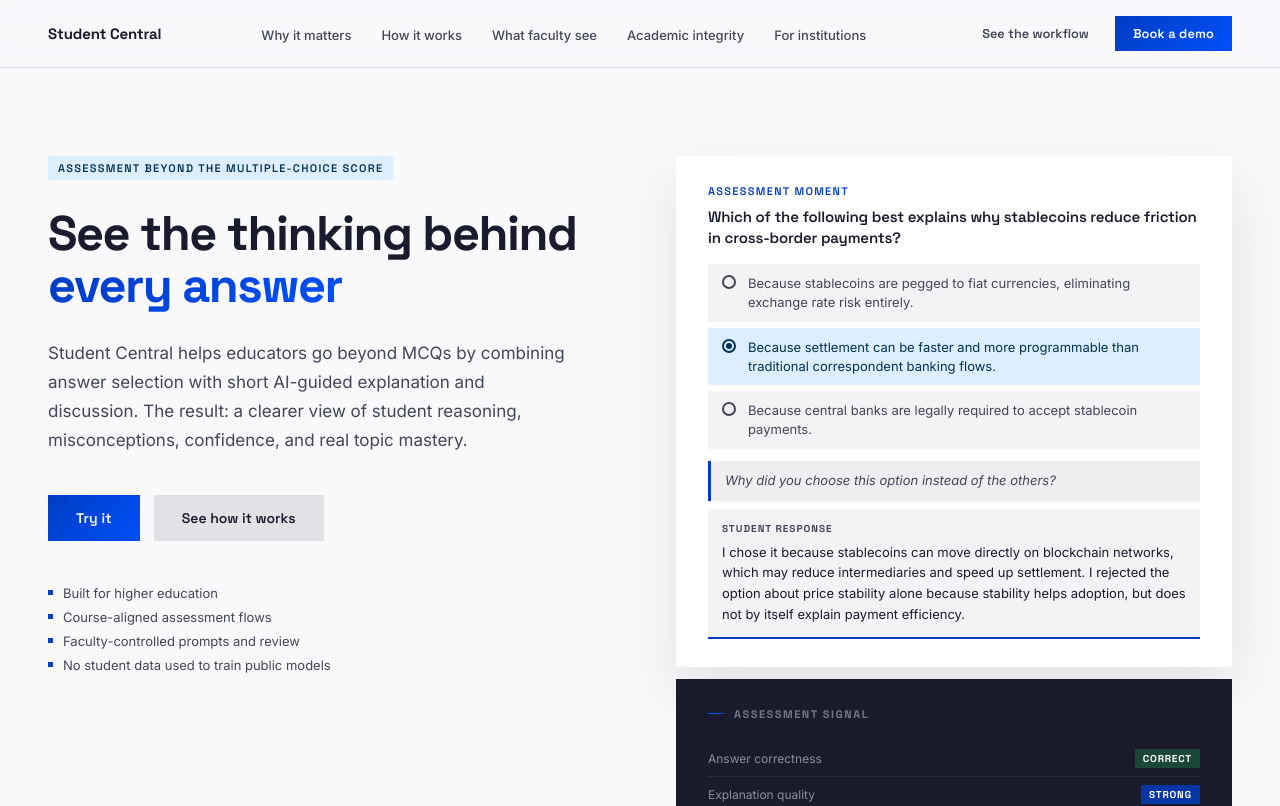
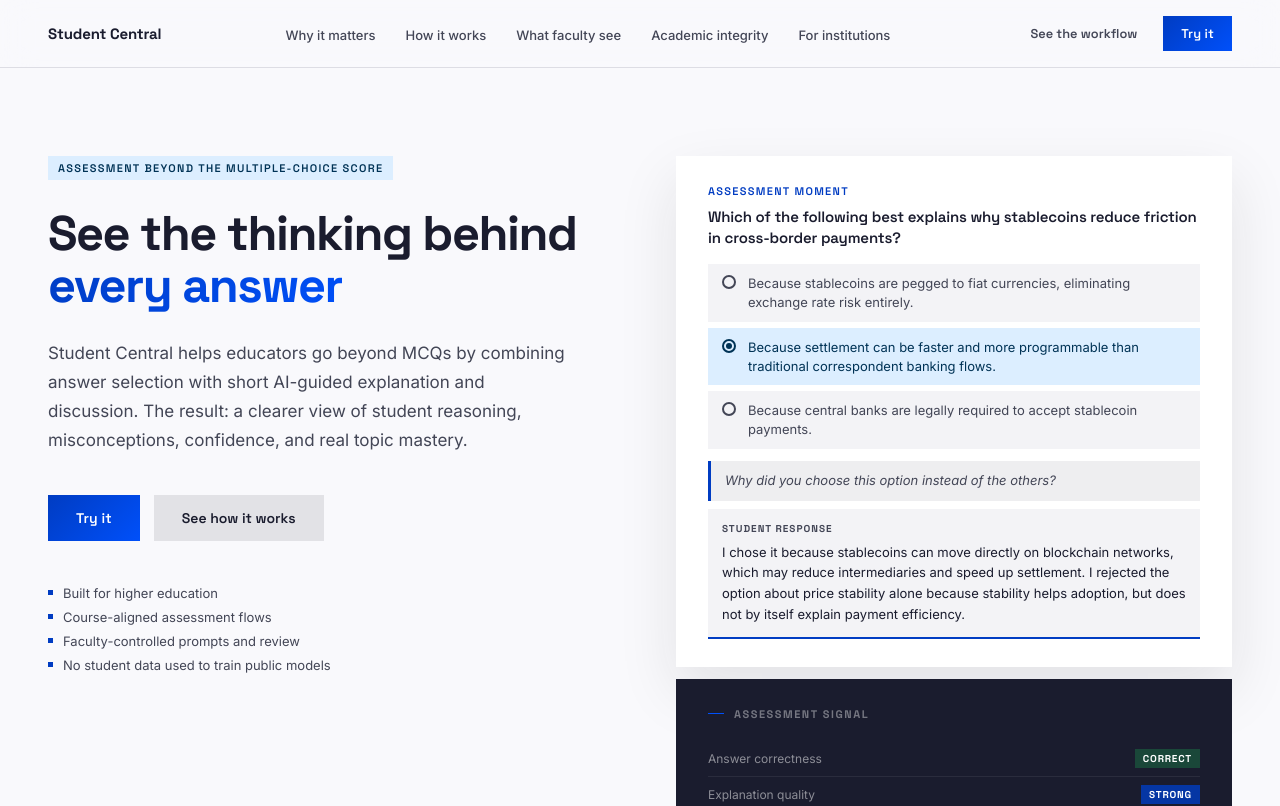
Before and after one commit to nboitout/student-central, a Next.js app: page / in a window 1280 px wide. Shown: the top 806 px of the page. Built offline with nearby package versions, Linux system fonts and the light colour scheme.

Commit message:
Update demo link and text in Nav component

```diff
--- a/src/components/Nav.tsx
+++ b/src/components/Nav.tsx
@@ -17,9 +17,11 @@
         <a className={styles.ghost} href="#workflow">See the workflow</a>
         <a
           className={styles.demo}
-          href="mailto:team@studentcentral.ai?subject=Book%20a%20Demo"
+          href="https://app.stg.tutor.studentcentral.ai/login"
+          target="_blank"
+          rel="noopener noreferrer"
         >
-          Book a demo
+          Try it
         </a>
       </div>
     </nav>
```
